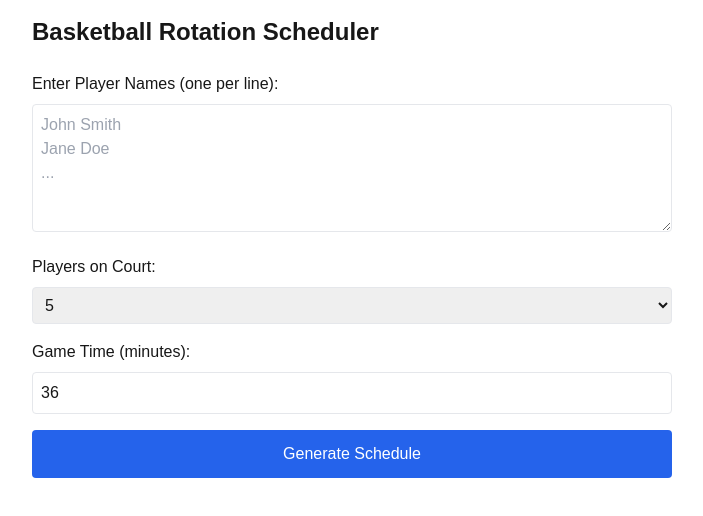
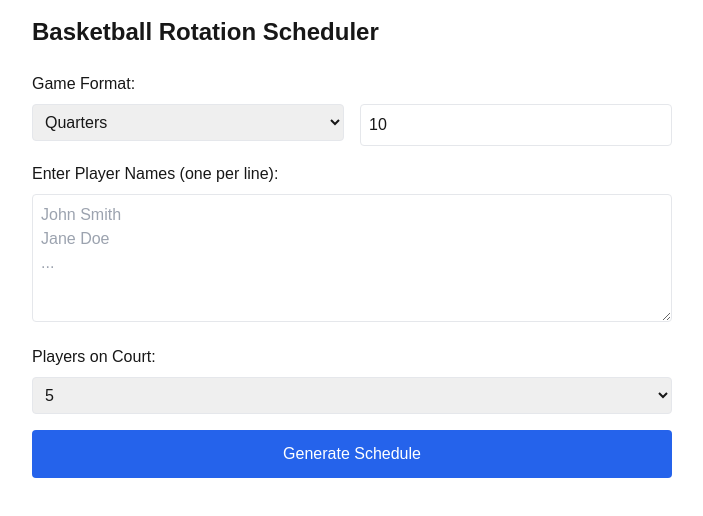
Before and after one commit to itlevel3/basketball-rotation, a Next.js app: page / in a window 1280 px wide. Shown: the top 516 px of the page, without its empty margins (288-991 px from the left). Built offline with nearby package versions, Linux system fonts and the light colour scheme.

Commit message:
choose halfs or quarters, set period length, yellow highlighting for period start times

```diff
--- a/components/RotationScheduler.jsx
+++ b/components/RotationScheduler.jsx
@@ -7,13 +7,26 @@ import { Alert, AlertDescription, AlertTitle } from '@/components/ui/alert';
 const RotationScheduler = () => {
   const [players, setPlayers] = useState('');
   const [playersOnCourt, setPlayersOnCourt] = useState(5);
-  const [gameTime, setGameTime] = useState(36);
-  const [schedule, setSchedule] = useState(null);
   const [starters, setStarters] = useState([]);
+  const [periodType, setPeriodType] = useState('quarters'); // 'quarters' or 'halves'
+  const [periodLength, setPeriodLength] = useState(10); // minutes per period
   // Timer states
   const [timeRemaining, setTimeRemaining] = useState(null);
   const [isTimerRunning, setIsTimerRunning] = useState(false);
   const [currentRotationIndex, setCurrentRotationIndex] = useState(0);
+  const [schedule, setSchedule] = useState(null);
+
+  const getTotalGameTime = () => {
+    return periodType === 'quarters' ? periodLength * 4 : periodLength * 2;
+  };
+
+  const formatPeriodLabel = (timeInMinutes) => {
+    const period = periodType === 'quarters'
+      ? `Q${Math.ceil((getTotalGameTime() - timeInMinutes + 1) / periodLength)}`
+      : `H${Math.ceil((getTotalGameTime() - timeInMinutes + 1) / periodLength)}`;
+    const timeInPeriod = timeInMinutes % periodLength || periodLength;
+    return `${period} - ${timeInPeriod}:00`;
+  };
 
   useEffect(() => {
     let timer;
@@ -21,9 +34,8 @@ const RotationScheduler = () => {
       timer = setInterval(() => {
         setTimeRemaining(prev => {
           if (prev <= 1) {
-            // Play notification sound when it's time to substitute
             const audio = new Audio('/api/placeholder/audio');
-            audio.play().catch(() => {}); // Ignore errors if audio fails
+            audio.play().catch(() => {});
             return 0;
           }
           return prev - 1;
@@ -41,10 +53,9 @@ const RotationScheduler = () => {
 
   const toggleTimer = () => {
     if (timeRemaining === 0) {
-      // Move to next rotation if timer finished
       if (currentRotationIndex < schedule.schedule.length - 1) {
         setCurrentRotationIndex(prev => prev + 1);
-        setTimeRemaining(180); // 3 minutes in seconds
+        setTimeRemaining(180);
       }
     }
     setIsTimerRunning(!isTimerRunning);
@@ -74,22 +85,21 @@ const RotationScheduler = () => {
       return null;
     }
 
-    // Start with designated starters
     let currentPlayers = [...starters];
-    // Fill remaining spots with non-starters
     const nonStarters = playerList.filter(p => !starters.includes(p));
     while (currentPlayers.length < playersOnCourt) {
       currentPlayers.push(nonStarters[currentPlayers.length - starters.length]);
     }
 
-    const minutesPerPlayer = Math.floor((gameTime * playersOnCourt) / playerList.length);
+    const totalGameTime = getTotalGameTime();
+    const minutesPerPlayer = Math.floor((totalGameTime * playersOnCourt) / playerList.length);
     const rotationInterval = 3;
-    const periods = Math.ceil(gameTime / rotationInterval);
+    const periods = Math.ceil(totalGameTime / rotationInterval);
 
     let rotationSchedule = [];
 
     for (let period = 0; period < periods; period++) {
-      const timeLeft = gameTime - (period * rotationInterval);
+      const timeLeft = totalGameTime - (period * rotationInterval);
       const nextPlayers = playerList.slice(
         ((period + 1) * playersOnCourt) % playerList.length,
         (((period + 1) * playersOnCourt) % playerList.length) + playersOnCourt
@@ -112,7 +122,8 @@ const RotationScheduler = () => {
       rotationSchedule.push({
         time: timeLeft,
         currentPlayers: [...currentPlayers],
-        substitutions
+        substitutions,
+        isPeriodStart: timeLeft % periodLength === 0
       });
 
       currentPlayers = [...nextPlayers];
@@ -128,7 +139,7 @@ const RotationScheduler = () => {
     e.preventDefault();
     const newSchedule = calculateSchedule();
     setSchedule(newSchedule);
-    setTimeRemaining(180); // 3 minutes in seconds
+    setTimeRemaining(180);
     setCurrentRotationIndex(0);
     setIsTimerRunning(false);
   };
@@ -138,6 +149,31 @@ const RotationScheduler = () => {
       <h1 className="text-2xl font-bold mb-6">Basketball Rotation Scheduler</h1>
 
       <form onSubmit={handleSubmit} className="space-y-4 mb-8">
+        <div>
+          <label className="block font-medium mb-2">Game Format:</label>
+          <div className="grid grid-cols-2 gap-4">
+            <div>
+              <select
+                value={periodType}
+                onChange={(e) => setPeriodType(e.target.value)}
+                className="w-full p-2 border rounded"
+              >
+                <option value="quarters">Quarters</option>
+                <option value="halves">Halves</option>
+              </select>
+            </div>
+            <div>
+              <input
+                type="number"
+                value={periodLength}
+                onChange={(e) => setPeriodLength(Number(e.target.value))}
+                className="w-full p-2 border rounded"
+                placeholder="Minutes per period"
+              />
+            </div>
+          </div>
+        </div>
+
         <div>
           <label className="block font-medium mb-2">
             Enter Player Names (one per line):
@@ -188,18 +224,6 @@ const RotationScheduler = () => {
           </select>
         </div>
 
-        <div>
-          <label className="block font-medium mb-2">
-            Game Time (minutes):
-          </label>
-          <input
-            type="number"
-            value={gameTime}
-            onChange={(e) => setGameTime(Number(e.target.value))}
-            className="w-full p-2 border rounded"
-          />
-        </div>
-
         <button
           type="submit"
           className="w-full bg-blue-600 text-white p-3 rounded font-medium hover:bg-blue-700"
@@ -218,7 +242,6 @@ const RotationScheduler = () => {
             </AlertDescription>
           </Alert>
 
-          {/* Timer Section */}
           <div className="border rounded p-4 bg-gray-50">
             <div className="text-3xl font-bold text-center mb-2">
               {timeRemaining !== null ? formatTime(timeRemaining) : '--:--'}
@@ -245,9 +268,9 @@ const RotationScheduler = () => {
             </div>
             <div className="divide-y">
               {schedule.schedule.map((rotation, i) => (
-                <div key={i} className={`p-3 ${i === currentRotationIndex ? 'bg-blue-50' : ''}`}>
+                <div key={i} className={`p-3 ${rotation.isPeriodStart ? 'bg-yellow-50' : ''} ${i === currentRotationIndex ? 'bg-blue-50' : ''}`}>
                   <div className="font-medium text-lg mb-2">
-                    {rotation.time}:00
+                    {formatPeriodLabel(rotation.time)}
                   </div>
 
                   <div className="mb-4">
```
